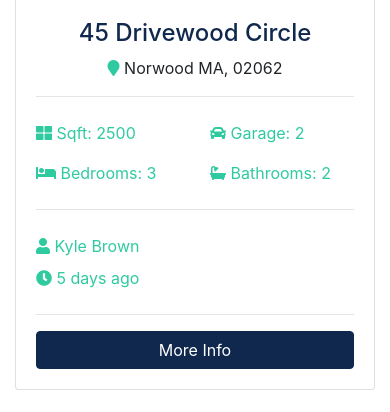
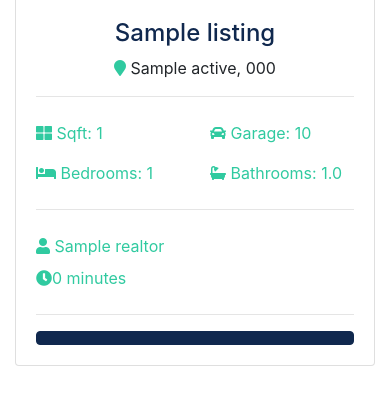
Before and after one commit to QueensCoder/learn_django, a Django app: page / in a window 390 px wide. Shown: the part 1194-1606 px from the top of the page. Run offline with Django 3.2, Linux system fonts and the light colour scheme; tables that the repository leaves empty hold one stand-in row (values such as "Sample post"); grey boxes marked "Sample" are stand-in pictures; some libraries are stand-ins or nearby versions.

Commit message:
users can now register, login and logout of site

```diff
--- a/bte_project/templates/pages/index.html
+++ b/bte_project/templates/pages/index.html
@@ -1,4 +1,4 @@
-{% extends 'base.html' %} {%block content %}
+{% extends 'base.html' %} {% load humanize %} {%block content %}
 <!-- Showcase -->
 <section id="showcase">
   <div class="container text-center">
@@ -83,141 +83,63 @@
     </div>
   </div>
 </section>
-
+<!-- Alerts -->
+{% include 'partials/_alerts.html' %}
 <!-- Listings -->
 <section id="listings" class="py-5">
   <div class="container">
     <h3 class="text-center mb-3">Latest Listings</h3>
     <div class="row">
-      <!-- Listing 1 -->
+      {% if listings %} {% for listing in listings %}
       <div class="col-md-6 col-lg-4 mb-4">
         <div class="card listing-preview">
-          <img class="card-img-top" src="assets/img/homes/home-1.jpg" alt="" />
+          <img class="card-img-top" src="{{ listing.photo_main.url }}" alt="" />
           <div class="card-img-overlay">
-            <h2>
-              <span class="badge badge-secondary text-white">$490,000</span>
-            </h2>
+            <h2><span class="badge badge-secondary text-white"></span></h2>
           </div>
           <div class="card-body">
             <div class="listing-heading text-center">
-              <h4 class="text-primary">45 Drivewood Circle</h4>
+              <h4 class="text-primary">{{ listing.title }}</h4>
               <p>
-                <i class="fas fa-map-marker text-secondary"></i> Norwood MA,
-                02062
+                <i class="fas fa-map-marker text-secondary"></i>
+                {{ listing.city }} {{ listing.state }}, {{ listing.zipcode }}
               </p>
             </div>
             <hr />
             <div class="row py-2 text-secondary">
               <div class="col-6">
-                <i class="fas fa-th-large"></i> Sqft: 2500
+                <i class="fas fa-th-large"></i> Sqft: {{ listing.sqft }}
               </div>
-              <div class="col-6"><i class="fas fa-car"></i> Garage: 2</div>
+              <div class="col-6">
+                <i class="fas fa-car"></i> Garage: {{ listing.garage }}
+              </div>
             </div>
             <div class="row py-2 text-secondary">
-              <div class="col-6"><i class="fas fa-bed"></i> Bedrooms: 3</div>
-              <div class="col-6"><i class="fas fa-bath"></i> Bathrooms: 2</div>
+              <div class="col-6">
+                <i class="fas fa-bed"></i> Bedrooms: {{ listing.bedrooms }}
+              </div>
+              <div class="col-6">
+                <i class="fas fa-bath"></i> Bathrooms: {{ listing.bathrooms }}
+              </div>
             </div>
             <hr />
             <div class="row py-2 text-secondary">
-              <div class="col-6"><i class="fas fa-user"></i> Kyle Brown</div>
+              <div class="col-6">
+                <i class="fas fa-user"></i> {{ listing.realtor }}
+              </div>
             </div>
             <div class="row text-secondary pb-2">
-              <div class="col-6"><i class="fas fa-clock"></i> 5 days ago</div>
+              <div class="col-6">
+                <i class="fas fa-clock"></i>{{ listing.list_date | timesince }}
+              </div>
             </div>
             <hr />
-            <a href="listing.html" class="btn btn-primary btn-block"
-              >More Info</a
-            >
+            <a href="listing.html" class="btn btn-primary btn-block"></a>
           </div>
         </div>
       </div>
 
-      <!-- Listing 2 -->
-      <div class="col-md-6 col-lg-4 mb-4">
-        <div class="card listing-preview">
-          <img class="card-img-top" src="assets/img/homes/home-2.jpg" alt="" />
-          <div class="card-img-overlay">
-            <h2>
-              <span class="badge badge-secondary text-white">$550,000</span>
-            </h2>
-          </div>
-          <div class="card-body">
-            <div class="listing-heading text-center">
-              <h4 class="text-primary">18 Jefferson Lane</h4>
-              <p>
-                <i class="fas fa-map-marker text-secondary"></i> Woburn MA,
-                01801
-              </p>
-            </div>
-            <hr />
-            <div class="row py-2 text-secondary">
-              <div class="col-6">
-                <i class="fas fa-th-large"></i> Sqft: 3200
-              </div>
-              <div class="col-6"><i class="fas fa-car"></i> Garage: 1</div>
-            </div>
-            <div class="row py-2 text-secondary">
-              <div class="col-6"><i class="fas fa-bed"></i> Bedrooms: 4</div>
-              <div class="col-6">
-                <i class="fas fa-bath"></i> Bathrooms: 2.5
-              </div>
-            </div>
-            <hr />
-            <div class="row py-2 text-secondary">
-              <div class="col-6"><i class="fas fa-user"></i> Mark Hudson</div>
-            </div>
-            <div class="row text-secondary pb-2">
-              <div class="col-6"><i class="fas fa-clock"></i> 5 days ago</div>
-            </div>
-            <hr />
-            <a href="listing.html" class="btn btn-primary btn-block"
-              >More Info</a
-            >
-          </div>
-        </div>
-      </div>
-
-      <!-- Listing 3 -->
-      <div class="col-md-6 col-lg-4 mb-4">
-        <div class="card listing-preview">
-          <img class="card-img-top" src="assets/img/homes/home-3.jpg" alt="" />
-          <div class="card-img-overlay">
-            <h2>
-              <span class="badge badge-secondary text-white">$580,000</span>
-            </h2>
-          </div>
-          <div class="card-body">
-            <div class="listing-heading text-center">
-              <h4 class="text-primary">187 Woodrow Street</h4>
-              <p>
-                <i class="fas fa-map-marker text-secondary"></i> Salem MA, 01915
-              </p>
-            </div>
-            <hr />
-            <div class="row py-2 text-secondary">
-              <div class="col-6">
-                <i class="fas fa-th-large"></i> Sqft: 3107
-              </div>
-              <div class="col-6"><i class="fas fa-car"></i> Garage: 0</div>
-            </div>
-            <div class="row py-2 text-secondary">
-              <div class="col-6"><i class="fas fa-bed"></i> Bedrooms: 4</div>
-              <div class="col-6"><i class="fas fa-bath"></i> Bathrooms: 3</div>
-            </div>
-            <hr />
-            <div class="row py-2 text-secondary">
-              <div class="col-6"><i class="fas fa-user"></i> Mark Hudson</div>
-            </div>
-            <div class="row text-secondary pb-2">
-              <div class="col-6"><i class="fas fa-clock"></i> 5 days ago</div>
-            </div>
-            <hr />
-            <a href="listing.html" class="btn btn-primary btn-block"
-              >More Info</a
-            >
-          </div>
-        </div>
-      </div>
+      {% endfor %} {% endif %}
     </div>
   </div>
 </section>
--- a/bte_project/templates/partials/_navbar.html
+++ b/bte_project/templates/partials/_navbar.html
@@ -26,6 +26,31 @@
       </ul>
 
       <ul class="navbar-nav ml-auto">
+        {% if user.is_authenticated %}
+        <li {% if 'dashboard' in request.path %}
+        class='nav-item active mr-3'
+        {% else %}
+        class='nav-item mr-3'
+        {% endif %}
+        >
+        <a class="nav-link" href="{% url 'dashboard' %}">
+          Welcome {{ user.username }} Dashboard</a>
+        </li>
+        <li class='nav-item mr-3'>
+          <a href="javascript:{document.getElementById('logout').submit()}"
+            class='nav-link'>
+            <i class="fas fa-sign-out-alt"></i>Logout
+          </a>
+          <form id='logout' action="{% url 'logout' %}" method='POST'>
+            <!-- make sure csrf tokens are put inside of form
+            or else auth error will occur -->
+              {% csrf_token %}
+              <input type="hidden">
+          </form>
+
+        </li>
+
+          {% else %}
           <li {% if 'register' in request.path %}
                   class='nav-item active mr-3'
                   {% else %}
@@ -49,6 +74,7 @@
               Login</a
             >
           </li>
+          {% endif %}
       </ul>
     </div>
   </div>
```
Also changed, not shown: bte_project/accounts/views.py (+39 -7 lines), bte_project/templates/accounts/dashboard.html (+63 -1 lines). Lines whose indentation alone changed are shown as unchanged.
